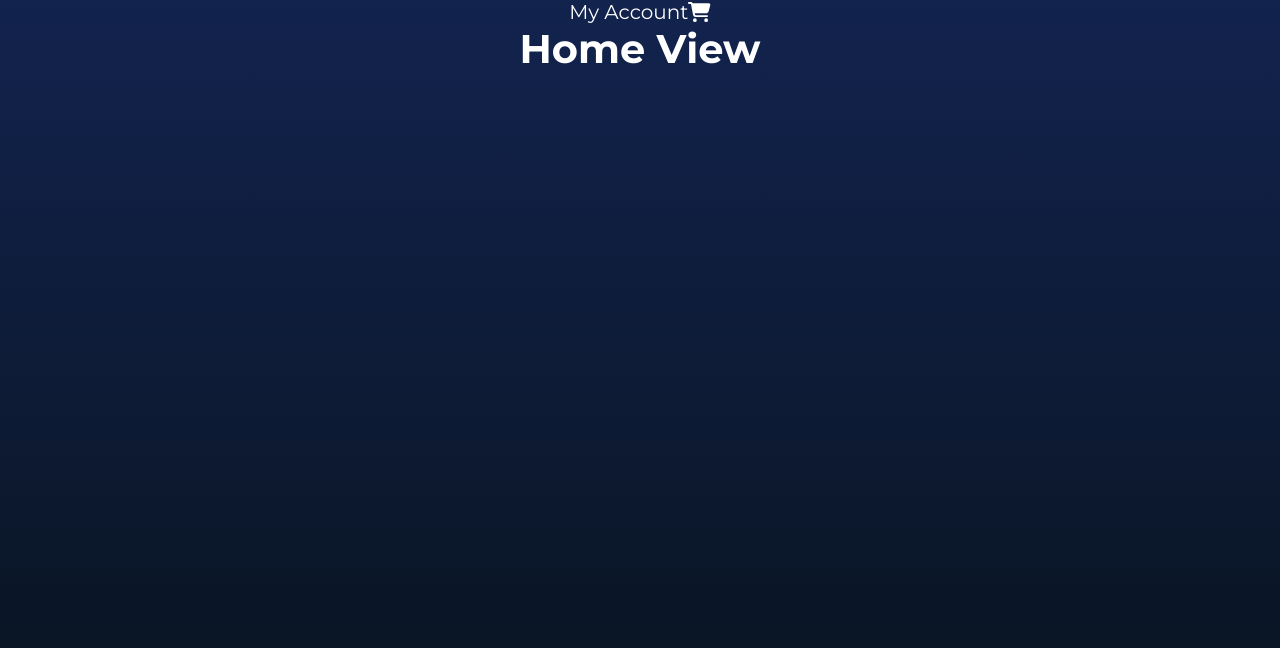
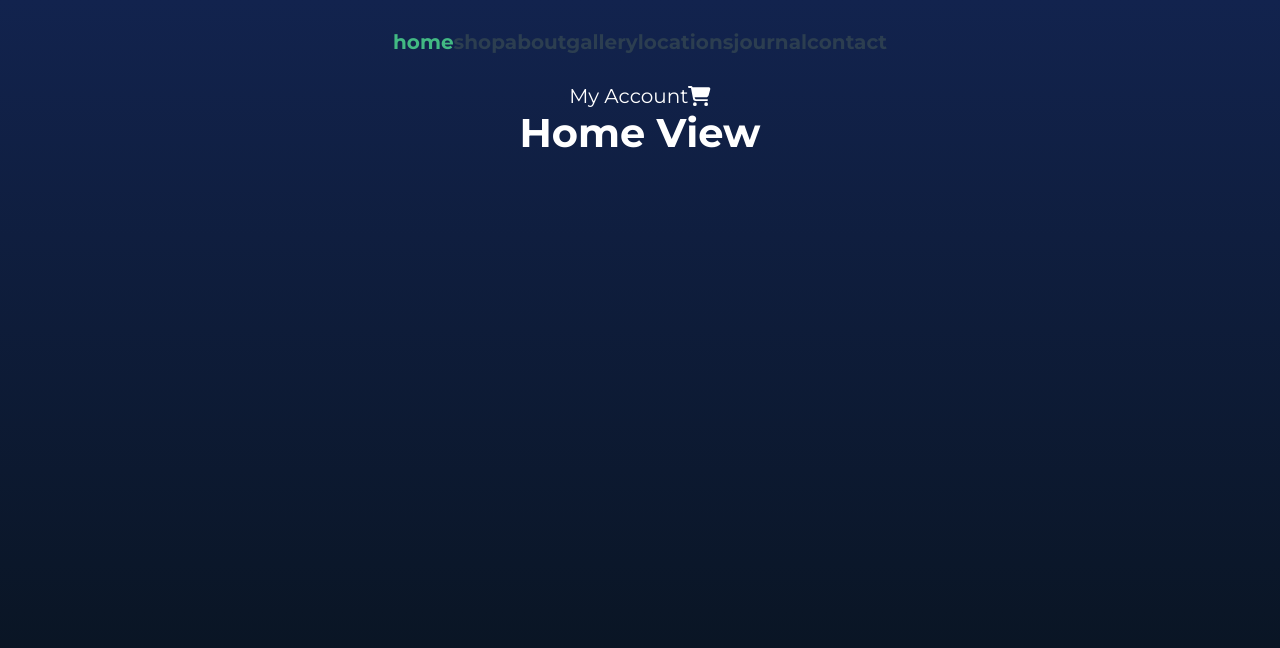
Before and after one commit to EliGolam/proj-html-vuejs, a Vue app: page / in a window 1280 px wide. Shown: the top 648 px of the page. Built offline with nearby package versions, Linux system fonts and the light colour scheme; a web font is replaced by a local one.

Commit message:
Dynamically generated navLinks in the header
v0.1.3

```diff
--- a/src/assets/data/navLinksData.js
+++ b/src/assets/data/navLinksData.js
@@ -1,10 +1,10 @@
 /* Link Class */
 class Link {
-    constructor (name, path) {
+    constructor (path, name) {
+        this.path = path;
         this.name = name;
-        this.path = path;
     }
-};
+}
 
 const HEADER_LINKS = [];
 
--- a/src/components/mainComponents/PageHeader.vue
+++ b/src/components/mainComponents/PageHeader.vue
@@ -1,26 +1,33 @@
 <template>
 	<header>
+		<NavBarComponent :navLinks="links"/>
 		<MyAccountComponent />
 		<ShoppingCartComponent />
 	</header>
 </template>
 
 <script>
-import MyAccountComponent from '../MyAccountComponent.vue';
-import ShoppingCartComponent from '../ShoppingCartComponent.vue';
+import MyAccountComponent from '@/components/MyAccountComponent.vue';
+import ShoppingCartComponent from '@/components/ShoppingCartComponent.vue';
+import NavBarComponent from '@/components//NavBarComponent.vue';
+
+// Import Data
+import { NAV_LINKS } from '@/assets/data/navLinksData'
+
 
 
 export default {
 	data() {
 		return {
-
+			links: NAV_LINKS.header,
 		}
 	},
 
   components: {
-			MyAccountComponent,
-			ShoppingCartComponent
-	}
+    MyAccountComponent,
+    ShoppingCartComponent,
+    NavBarComponent
+}
 }
 </script>
 
```
Also changed, not shown: 1 other file (tests, documents, lock files or other folders).
